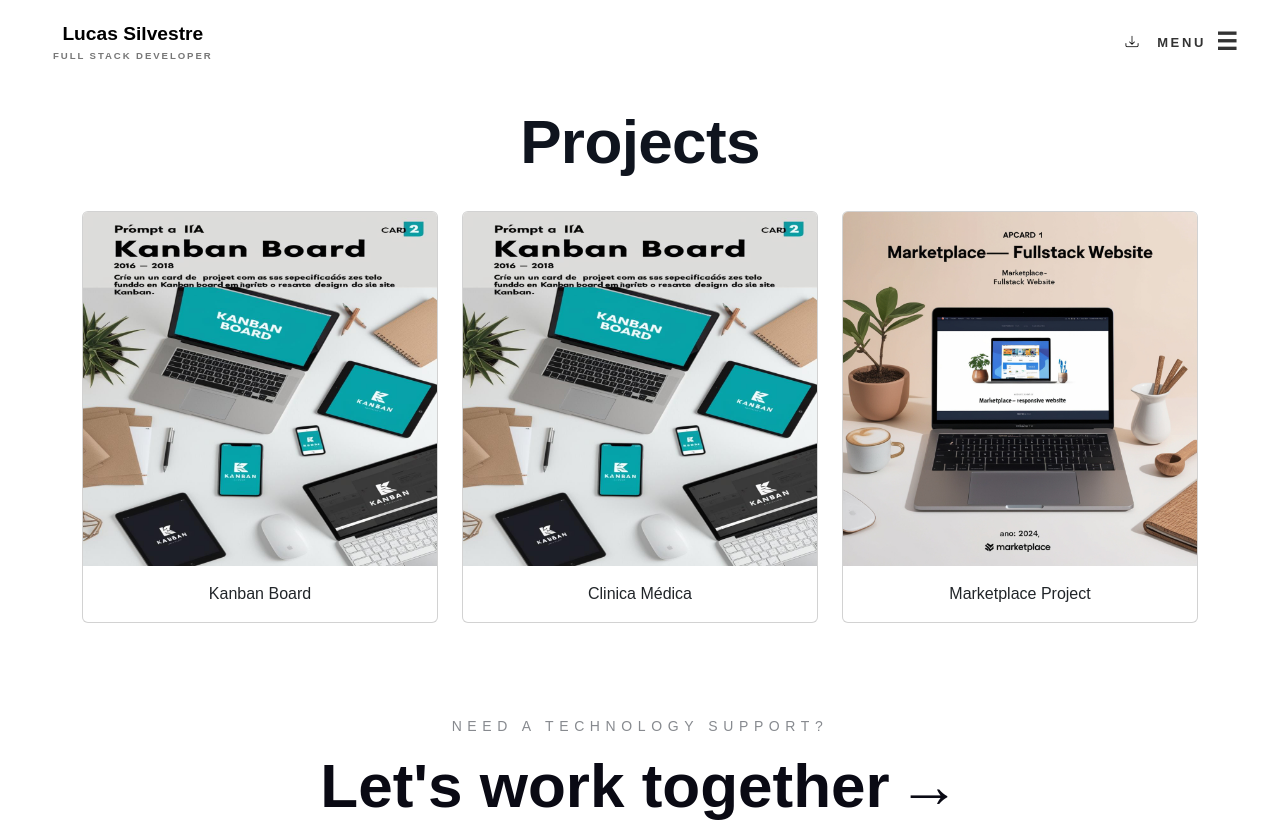
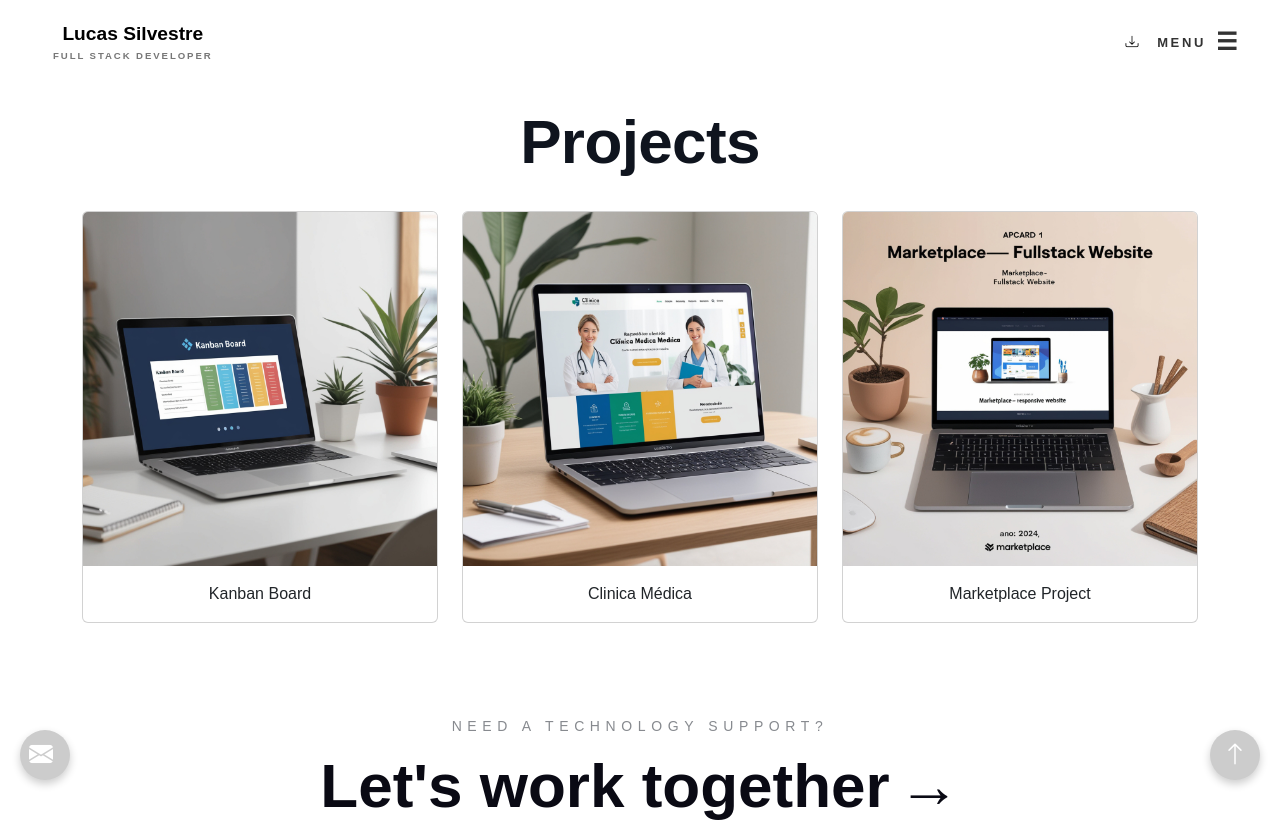
Before and after one commit to SilvestreL/Silvestre-Dev-Page, a Next.js app in the folder silvestre-dev-page/: page /projects in a window 1280 px wide. Shown: the top 822 px of the page. Built offline with nearby package versions, Linux system fonts and the light colour scheme.

Commit message:
create circles and fix css

```diff
--- /dev/null
+++ b/silvestre-dev-page/src/components/AnimatedCircle.js
@@ -0,0 +1,23 @@
+// components/AnimatedCircle.js
+import React from 'react';
+import { useRouter } from 'next/router';
+import styles from '../styles/AnimatedCircle.module.css';
+
+const AnimatedCircle = () => {
+  const router = useRouter();
+
+  const handleClick = () => {
+    router.push('/contact');
+  };
+
+  return (
+    <div className={styles.circleContainer} onClick={handleClick}>
+      <div className={styles.circle}>
+        <i className="bi bi-envelope-fill"></i>
+        <span className={styles.tooltipText}>Contact me</span>
+      </div>
+    </div>
+  );
+};
+
+export default AnimatedCircle;
--- a/silvestre-dev-page/src/components/Navbar.js
+++ b/silvestre-dev-page/src/components/Navbar.js
@@ -95,7 +95,10 @@ const MyNavbar = () => {
                 animate={{ opacity: 1, y: 0 }}
                 transition={{ duration: 0.5 }}
               >
-                <Nav className="flex-column text-center">
+                <div className={styles.menuTitle}>MENU</div>
+                <Nav
+                  className={`flex-column text-center ${styles.navLinksContainer}`}
+                >
                   <Link href="/projects" passHref legacyBehavior>
                     <Nav.Link
                       onClick={handleClose}
@@ -161,7 +164,7 @@ const MyNavbar = () => {
                         <img
                           src="/images/github2.jpg"
                           alt="GitHub"
-                          width="1000%"
+                          width="100%"
                           height="100%"
                         />
                       )
@@ -178,7 +181,7 @@ const MyNavbar = () => {
                       handleMouseEnter(
                         <img
                           src="/images/instagram2.jpg"
-                          alt="GitHub"
+                          alt="Instagram"
                           width="100%"
                           height="100%"
                         />
@@ -200,7 +203,7 @@ const MyNavbar = () => {
               </motion.div>
             </div>
             <div className={styles.modalFooter}>
-              © 2024 Lucas Silvestre. Made with ❤️ in Maceió, Brasil.
+
             </div>
           </motion.div>
         )}
--- /dev/null
+++ b/silvestre-dev-page/src/components/ScrollToTopCircle.js
@@ -0,0 +1,20 @@
+// components/ScrollToTopCircle.js
+import React from 'react';
+import styles from '../styles/ScrollToTopCircle.module.css';
+
+const ScrollToTopCircle = () => {
+
+  const handleClick = () => {
+    window.scrollTo({ top: 0, behavior: 'smooth' });
+  };
+
+  return (
+    <div className={styles.circleContainer} onClick={handleClick}>
+      <div className={styles.circle}>
+        <i className="bi bi-arrow-up"></i> {/* Usando ícone de seta para cima do Bootstrap */}
+      </div>
+    </div>
+  );
+};
+
+export default ScrollToTopCircle;
--- a/silvestre-dev-page/src/pages/_app.js
+++ b/silvestre-dev-page/src/pages/_app.js
@@ -5,6 +5,8 @@ import Footer from "../components/Footer";
 import Head from "next/head";
 import LetsWork from "@/components/LetsWork";
 import { useRouter } from "next/router";
+import AnimatedCircle from "@/components/AnimatedCircle";
+import ScrollToTopCircle from "@/components/ScrollToTopCircle";
 
 
 
@@ -22,6 +24,8 @@ function MyApp({ Component, pageProps }) {
       </Head>
       <MyNavbar />
       <Component {...pageProps} />
+      <AnimatedCircle/>
+      <ScrollToTopCircle />
       {!noLetsWorkRoutes.includes(router.pathname) && <LetsWork />}
       <Footer />
     </>
--- a/silvestre-dev-page/src/pages/index.js
+++ b/silvestre-dev-page/src/pages/index.js
@@ -7,6 +7,8 @@ import Link from "next/link";
 import "bootstrap-icons/font/bootstrap-icons.css";
 import { motion } from "framer-motion";
 import { useInView } from "react-intersection-observer";
+import AnimatedCircle from "../components/AnimatedCircle";
+import ScrollToTopCircle from "../components/ScrollToTopCircle";
 
 const HomePage = () => {
   const [loading, setLoading] = useState(true);
@@ -107,7 +109,7 @@ const HomePage = () => {
             <Col md={6}>
               <Link href="/projects/kanban" passHref legacyBehav>
                 <Card className={styles.cardSmall}>
-                  <Card.Img variant="top" src="/images/kanban3.jpg" />
+                  <Card.Img variant="top" src="/images/kanban2.jpg" />
                   <Card.Body></Card.Body>
                 </Card>
               </Link>
@@ -138,6 +140,8 @@ const HomePage = () => {
               </Row>
             </Col>
           </Row>
+          <AnimatedCircle />
+          <ScrollToTopCircle />
         </Container>
       )}
     </div>
--- a/silvestre-dev-page/src/pages/projects.js
+++ b/silvestre-dev-page/src/pages/projects.js
@@ -7,13 +7,13 @@ import styles from "../styles/Projects.module.css";
 const projects = [
   {
     href: "/projects/kanban",
-    imgSrc: "/images/kanban3.jpg",
+    imgSrc: "/images/kanban2.jpg",
     imgAlt: "Kanban Board",
     text: "Kanban Board",
   },
   {
     href: "/projects/kanban",
-    imgSrc: "/images/kanban3.jpg",
+    imgSrc: "/images/clinicamedica.jpg",
     imgAlt: "Clinica Médica",
     text: "Clinica Médica",
   },
@@ -23,7 +23,7 @@ const projects = [
     imgAlt: "Marketplace Project",
     text: "Marketplace Project",
   },
-  // Adicione mais projetos conforme necessário
+
 ];
 
 const Projects = () => {
--- /dev/null
+++ b/silvestre-dev-page/src/styles/AnimatedCircle.module.css
@@ -0,0 +1,47 @@
+/* components/AnimatedCircle.module.css */
+.circleContainer {
+    position: fixed;
+    bottom: 20px;
+    left: 20px; /* Altera para o lado esquerdo */
+    display: flex;
+    align-items: center;
+    cursor: pointer;
+    z-index: 1000; /* Garante que o ícone esteja acima de outros elementos */
+  }
+
+  .circle {
+    width: 50px;
+    height: 50px;
+    background-color: #ccc;
+    border-radius: 50%;
+    display: flex;
+    justify-content: center;
+    align-items: center;
+    position: relative;
+    transition: background-color 0.3s ease, width 0.3s;
+    box-shadow: 0 4px 8px rgba(0, 0, 0, 0.2); /* Adiciona sombra */
+    font-size: 24px;
+    color: white;
+  }
+
+  .circle:hover {
+    background-color: #555;
+    width: 150px; /* Alarga o círculo para exibir o texto */
+    justify-content: flex-start;
+    padding-left: 15px;
+  }
+
+  .circle i {
+    margin-right: 8px; /* Espaço entre o ícone e o texto */
+  }
+
+  .tooltipText {
+    display: none;
+    white-space: nowrap;
+    font-size: 16px;
+    color: white;
+  }
+
+  .circle:hover .tooltipText {
+    display: inline;
+  }
--- a/silvestre-dev-page/src/styles/Navbar.module.css
+++ b/silvestre-dev-page/src/styles/Navbar.module.css
@@ -57,7 +57,6 @@
 .brandTextHomeModal {
   color: white;
 }
-
 
 .brandText {
   color: #fafbfbbe;
@@ -163,22 +162,35 @@
   opacity: 0.5;
 }
 
-/* Rodapé do modal */
-.modalFooter {
-  padding: 1rem;
-  font-size: 0.8rem;
-  color: #999;
-  text-align: center;
+/* Título do menu */
+.menuTitle {
+  font-size: .875rem;
+  font-weight: 400;
+  margin-bottom: .1rem;
+  color: #777; /* Cor do título do menu */
+  text-transform: uppercase;
+  letter-spacing: .2em;
 }
 
 /* Link de navegação */
+.navLinksContainer {
+  display: flex;
+  flex-direction: column;
+  gap: .0001px; /* Remove o espaço entre os links */
+}
+
 .navLink {
   color: #999 !important;
   font-size: 3rem;
-  font-weight: 600;
-  margin-bottom: 1rem;
+  font-weight: 800;
+  line-height: 4.0625rem;
+  font-family: "Helvetica Now Display DW", sans-serif;
+  letter-spacing: -0.01em;
+  position: relative;
+  list-style-type: none;
+  text-align: center;
+  margin-bottom: 0; /* Remove o espaço inferior */
   cursor: pointer;
-  text-align: center;
   transition: color 0.3s ease;
 }
 
--- /dev/null
+++ b/silvestre-dev-page/src/styles/ScrollToTopCircle.module.css
@@ -0,0 +1,30 @@
+/* components/ScrollToTopCircle.module.css */
+.circleContainer {
+    position: fixed;
+    bottom: 20px;
+    right: 20px; /* Coloca no lado direito */
+    display: flex;
+    align-items: center;
+    cursor: pointer;
+    z-index: 1000; /* Garante que o ícone esteja acima de outros elementos */
+  }
+
+  .circle {
+    width: 50px;
+    height: 50px;
+    background-color: #ccc;
+    border-radius: 50%;
+    display: flex;
+    justify-content: center;
+    align-items: center;
+    position: relative;
+    transition: background-color 0.3s ease, color 0.3s ease;
+    box-shadow: 0 4px 8px rgba(0, 0, 0, 0.2); /* Adiciona sombra */
+    font-size: 24px;
+    color: white;
+  }
+
+  .circle:hover {
+    background-color: #555;
+    color: white;
+  }
```
Also changed, not shown: silvestre-dev-page/public/images/clinicamedica.jpg (added), silvestre-dev-page/public/images/kanban2.jpg (added).
